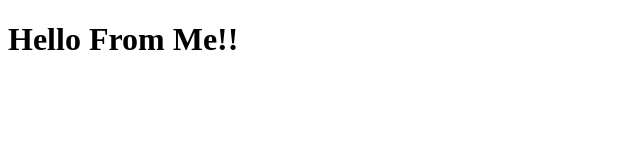
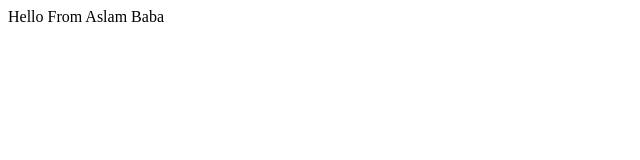
Before and after one commit to aslambaba/myGatsby, a Gatsby site: page / in a window 1280 px wide. Shown: the whole page, without its empty margins (0-640 px from the left). Built offline with nearby package versions, Linux system fonts and the light colour scheme; Gatsby itself is replaced by a stand-in of ours.

Commit message:
Update index.js

```diff
--- a/src/pages/index.js
+++ b/src/pages/index.js
@@ -1,9 +1,9 @@
 import React from "react"
 
-const IndexPage = () => (
-  <div>
-    <h1>Hello From Me!!</h1>
-  </div>
-)
+const IndexPage = () => {
+  return(
+    <div>Hello From Aslam Baba</div>
+  )
+}
 
 export default IndexPage
```
